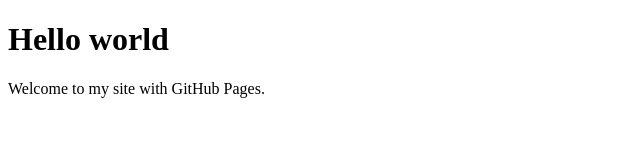
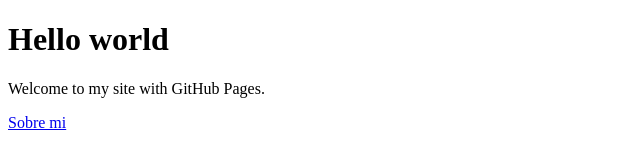
Before and after one commit to DavidAlfaro1/DavidAlfaro1.github.io, a plain HTML site: page index.html in a window 1280 px wide. Shown: the full height of the page, 0-640 px from the left. Drawn offline with Linux system fonts and the light colour scheme.

Commit message:
Add link to 'sobre-mi.html' in index.html

```diff
--- a/index.html
+++ b/index.html
@@ -7,5 +7,6 @@
 <body>
     <h1>Hello world</h1>
     <p>Welcome to my site with GitHub Pages.</p>
+    <a href="sobre-mi.html">Sobre mi</a>
 </body>
 </html>
```
